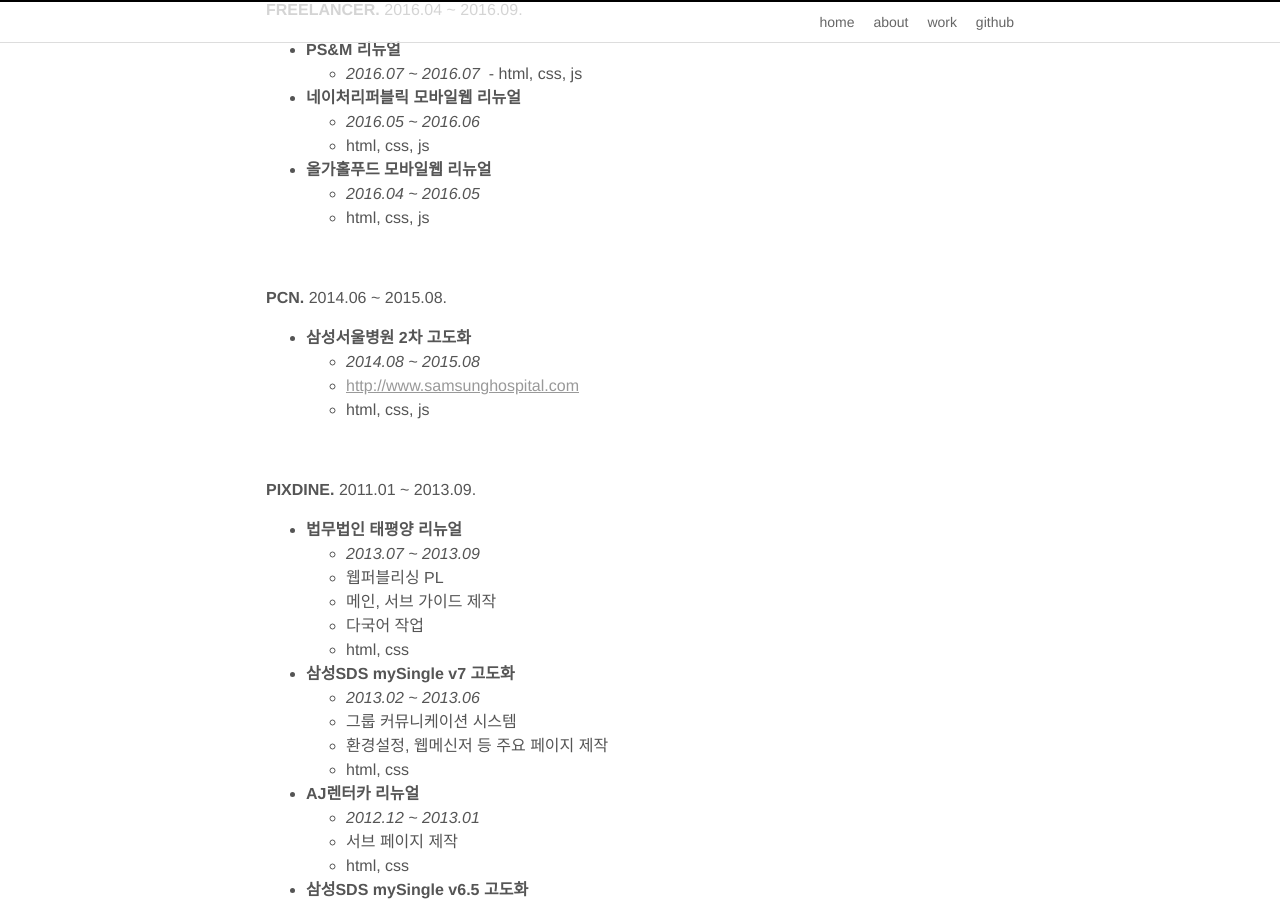
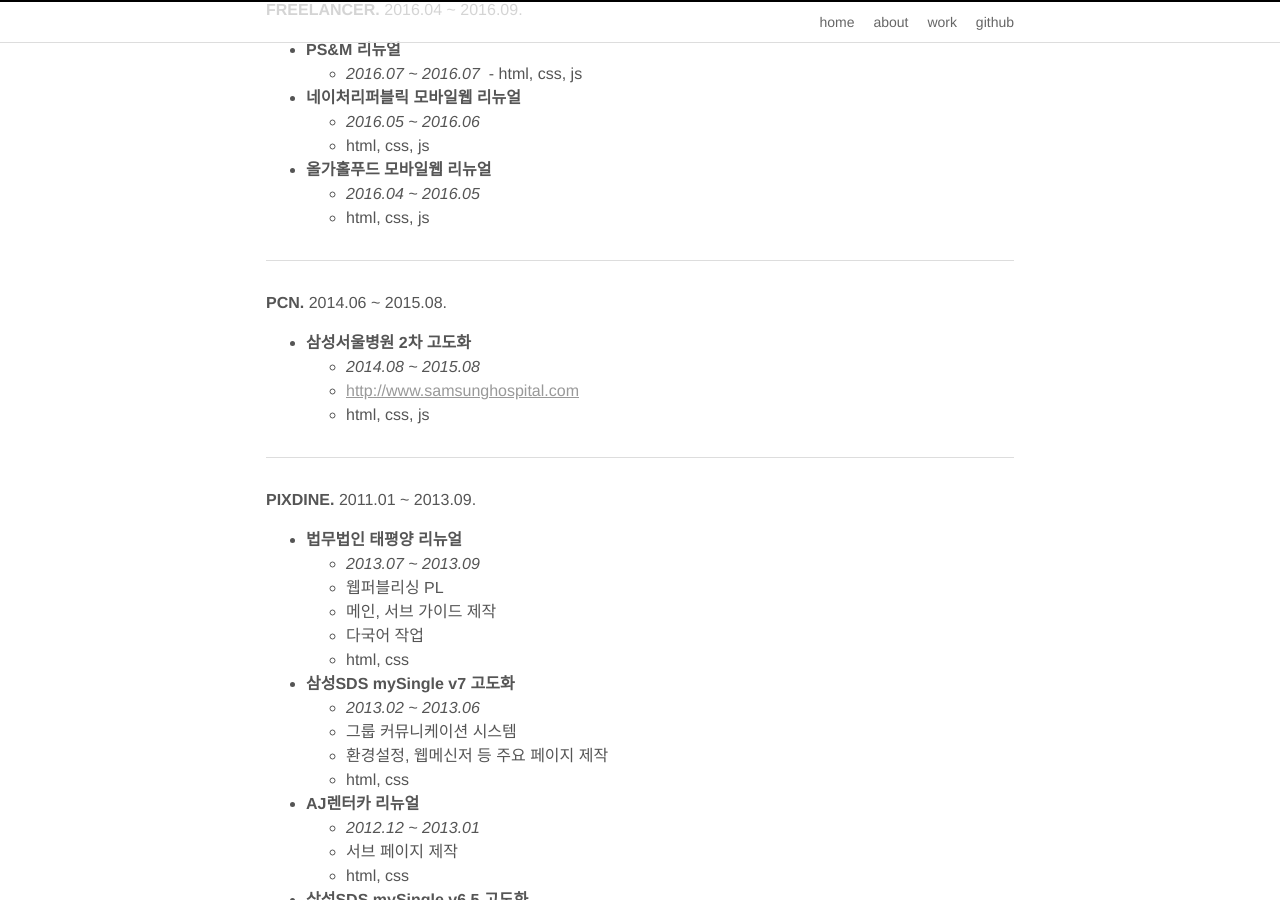
Before and after one commit to imyb/imyb.github.io, a Jekyll site: the page built from work.md, in a window 1280 px wide and 900 px high, scrolled down 397 px. Built offline with Jekyll 4.4.1, drawn with Linux system fonts in a browser that asks for light colours.

Commit message:
Update work.md

```diff
--- a/work.md
+++ b/work.md
@@ -15,7 +15,7 @@
   - html, css
 
 
-* * *
+- - -
 
 
 **FREELANCER.** 2016.04 ~ 2016.09.
@@ -33,7 +33,7 @@
   - html, css, js
 
 
-<br>
+- - -
 
 
 **PCN.** 2014.06 ~ 2015.08.
@@ -44,7 +44,7 @@
   - html, css, js
 
 
-<br>
+- - -
 
 
 **PIXDINE.** 2011.01 ~ 2013.09.
@@ -86,7 +86,7 @@
   - html, css
 
 
-<br>
+- - -
 
 
 **ONNETSOFT.** 2009.06 ~ 2010.11.
```
